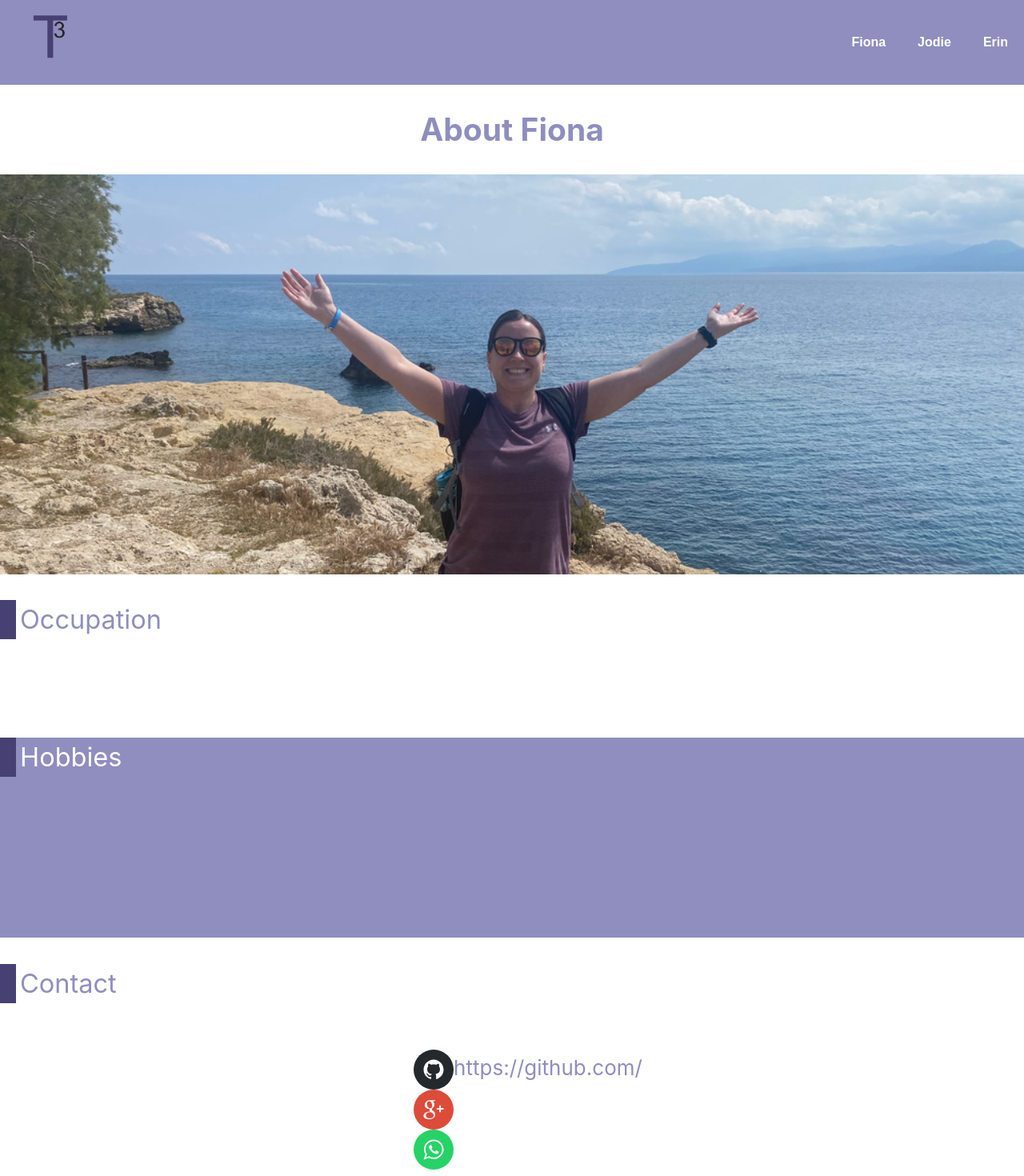
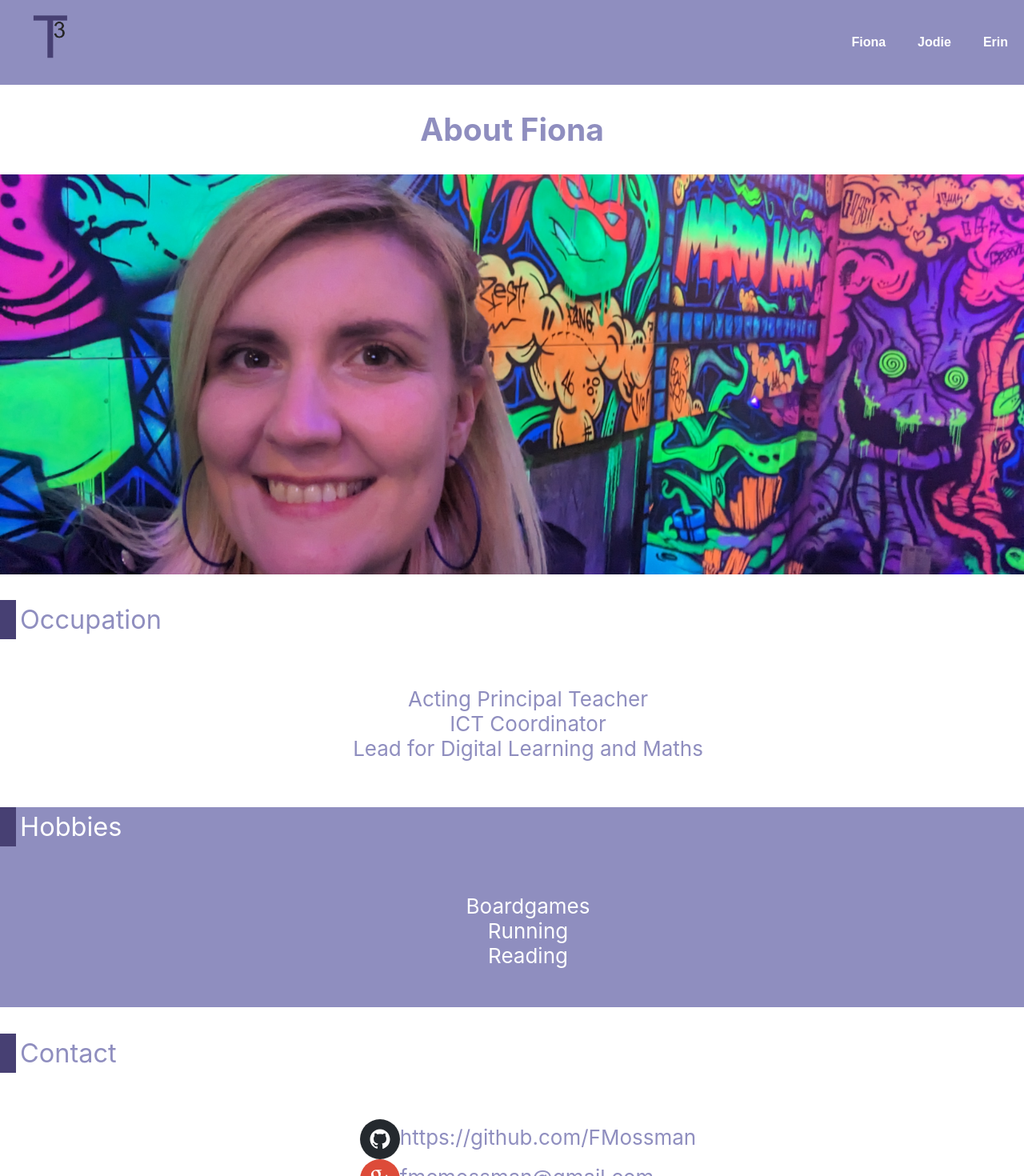
Before and after one commit to FMossman/CFGTeam3Project, a React (Create React App) app in the folder team3-app/: page /member1 in a window 1280 px wide. Shown: the top 1470 px of the page at 80% size. Built offline with nearby package versions, Linux system fonts and the light colour scheme.

Commit message:
updated fiona page

```diff
--- /dev/null
+++ b/team3-app/Email.css
@@ -0,0 +1,66 @@
+/* Reset default margins and paddings */
+body, h1, form {
+    margin: 10px;
+    padding: 10px;
+    color:maroon;
+    font-family: Georgia, 'Times New Roman', Times, serif;
+}
+
+/* Center the form on the page */
+form {
+    display: flex;
+    flex-direction: column;
+    align-items: center;
+    margin-top: 50px;
+}
+
+/* Style the heading */
+h1, p {
+    text-align: center;
+    padding: 20px;
+    text-decoration: wavy;
+}
+
+/* Style the form group */
+.form-group {
+    display: flex;
+    flex-direction: column;
+    margin-bottom: 20px;
+}
+
+/* Style the labels */
+label {
+    font-weight: bold;
+    margin-bottom: 5px;
+}
+
+/* Style the input fields and text area */
+input[type="text"],
+input[type="email"],
+textarea {
+    width: 300px;
+    padding: 10px;
+    border-radius: 5px;
+    border: 1px solid #ccc;
+}
+
+/* Style the submit button */
+input[type="submit"] {
+    width: 150px;
+    padding: 10px;
+    border-radius: 5px;
+    border: none;
+    background-color: #5a0000;
+    color: white;
+    font-weight: bold;
+    cursor: pointer;
+    -webkit-box-shadow: 0px 0px 5px 5px rgba(73, 1, 1, 0.7);
+    box-shadow: 0px 0px 5px 5px rgba(60, 0, 0, 0.7);
+}
+
+/* Style the submit button on hover */
+input[type="submit"]:hover {
+    background-color: #2e0000;
+}
+
+html {background-color: rgb(255, 161, 161)}
--- a/team3-app/src/pages/Member.css
+++ b/team3-app/src/pages/Member.css
@@ -22,6 +22,21 @@
     background-position: center;
     background-repeat: no-repeat;
     background-size: cover;
+  }
+
+  .img-profile-fiona {
+      /* The image used */
+      background-image: url("../../public/images/fionamossman.jpg");
+
+      /* Set a specific height */
+      min-width: 100vh;
+      min-height: 500px;
+
+      /* Create the parallax scrolling effect */
+      background-attachment: fixed;
+      background-position: center;
+      background-repeat: no-repeat;
+      background-size: cover;
   }
 
   img-profile-fiona {
--- a/team3-app/src/pages/MemberFiona.js
+++ b/team3-app/src/pages/MemberFiona.js
@@ -2,9 +2,9 @@ import React from 'react';
 import './Member.css'
 import { SocialIcon } from 'react-social-icons';
 
-const github_url = "https://github.com/"
+const github_url = "https://github.com/FMossman"
 const gmail_url = "https://mail.google.com"
-const email_url = ""
+const email_url = "fmcmossman@gmail.com"
 const whatsapp_url = "https://whatsapp.com"
 
 const Member1 = () => {
@@ -14,7 +14,7 @@ return (
             <h1>About Fiona</h1>
         </section>
         <section>
-            <div className="img-profile-jodie"></div>
+            <div className="img-profile-fiona"></div>
         </section>
         <section className="left-section">
             <div>
@@ -22,9 +22,9 @@ return (
             </div>
             <div className="section-list">
                 <ul className="list-middle" >
-                    <li></li>
-                    <li></li>
-                    <li></li>
+                    <li>Acting Principal Teacher</li>
+                    <li>ICT Coordinator</li>
+                    <li>Lead for Digital Learning and Maths</li>
                 </ul>
             </div>
         </section>
@@ -34,9 +34,9 @@ return (
             </div>
             <div className="section-list">
             <ul className="list-middle" >
-                    <li></li>
-                    <li></li>
-                    <li></li>
+                    <li>Boardgames</li>
+                    <li>Running</li>
+                    <li>Reading</li>
                 </ul>
             </div>
         </section>
@@ -48,7 +48,7 @@ return (
             <ul className="list-left" >
                 <li><SocialIcon url={github_url} fgColor="#fff"  />{github_url}</li>
                 <li><SocialIcon url={gmail_url} fgColor="#fff"  />{email_url}</li>
-                <li><SocialIcon url={whatsapp_url} fgColor="#fff"  /></li>
+                <li><SocialIcon url={whatsapp_url} fgColor="#fff"  />07791589896</li>
                 </ul>
             </div>
         </section>
```
Also changed, not shown: team3-app/email.html (added, +45 -0 lines), team3-app/email.js (added, +43 -0 lines), team3-app/public/images/fionamossman.jpg (added).
